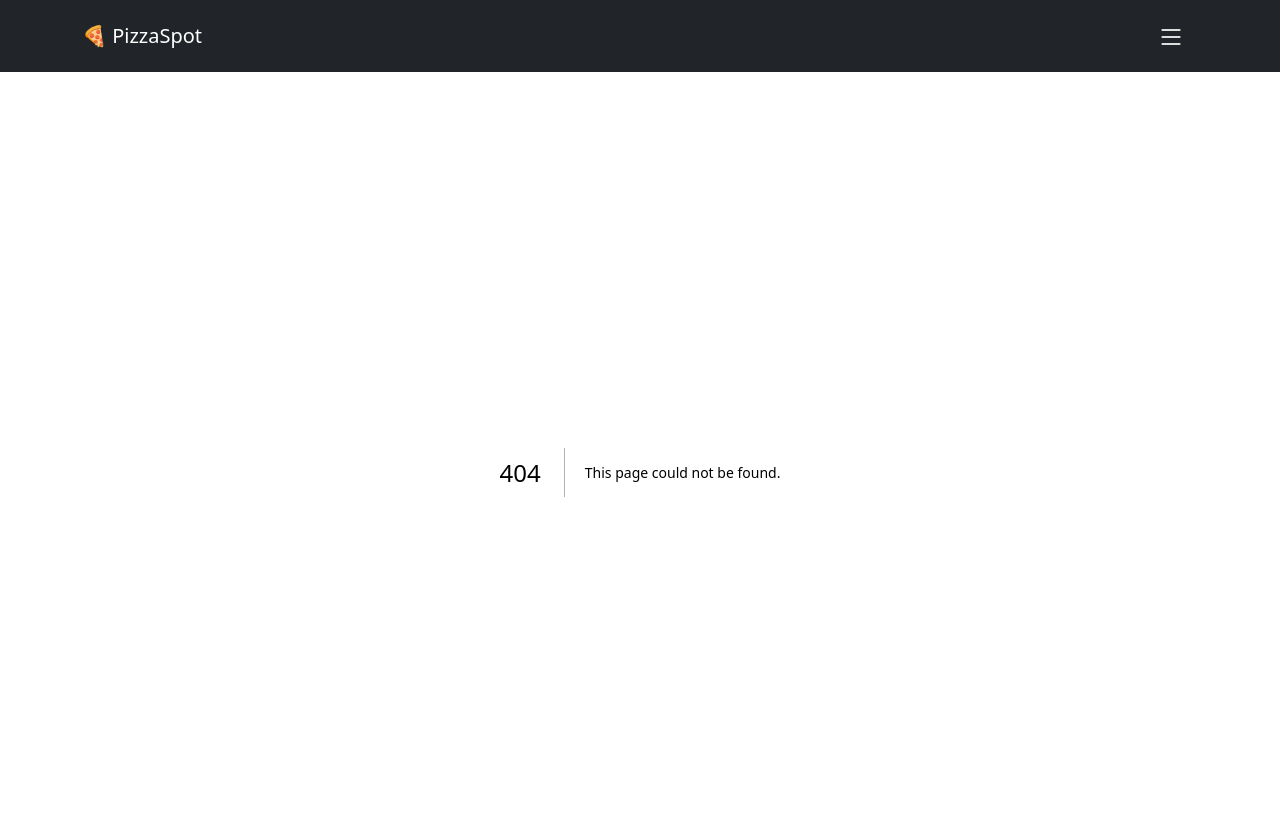
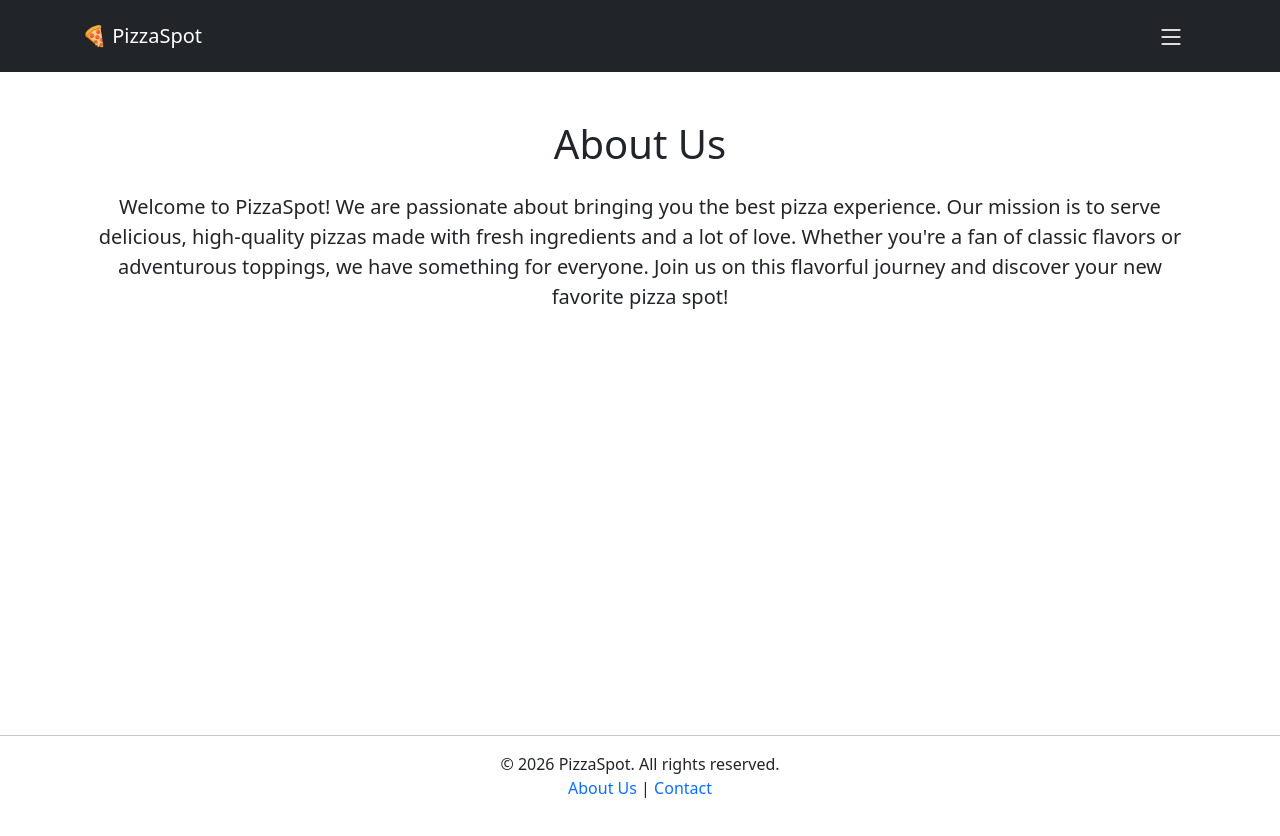
Before and after one commit to AndrewLG92/pizzaspot, a Next.js app: page /about-us in a window 1280 px wide. Before the commit this address had no page. Shown: the top 836 px of the page. After the commit the page ends 800 px from the top, so only its background shows below. Built offline with nearby package versions, Linux system fonts and the light colour scheme.

Commit message:
Added About Page changed Footer placement

```diff
--- /dev/null
+++ b/src/app/about-us/page.tsx
@@ -0,0 +1,12 @@
+'use client';
+
+export default function AboutUs() {
+  return (
+    <main className="container my-5">
+      <h1 className="text-center mb-4">About Us</h1>
+      <p className="lead text-center">
+        Welcome to PizzaSpot! We are passionate about bringing you the best pizza experience. Our mission is to serve delicious, high-quality pizzas made with fresh ingredients and a lot of love. Whether you&apos;re a fan of classic flavors or adventurous toppings, we have something for everyone. Join us on this flavorful journey and discover your new favorite pizza spot!
+      </p>
+    </main>
+  );
+}
--- a/src/app/components/Footer.tsx
+++ b/src/app/components/Footer.tsx
@@ -11,7 +11,7 @@ export default function Footer() {
       className="fixed-bottom">
         <hr />
         <div className="container text-center">
-          <p className="mb-0">© 2024 PizzaSpot. All rights reserved.</p>
+          <p className="mb-0">© 2026 PizzaSpot. All rights reserved.</p>
           <p className="mb-0">
             <Link href="/about" className="text-decoration-none">About Us</Link> |{' '}
             <Link href="/contact" className="text-decoration-none">Contact</Link>
--- a/src/app/components/Navbar.tsx
+++ b/src/app/components/Navbar.tsx
@@ -41,13 +41,13 @@ export default function Navbar() {
             <i className="bi bi-list fs-3"></i>
           </button>
           <ul className="dropdown-menu">
-            {['/', '/menu', '/about', '/contact'].map((path) => (
+            {['/', '/menu', '/about-us', '/contact'].map((path) => (
               <li key={path}>
                 <Link
                   href={path}
                   className={`dropdown-item ${pathname === path ? 'active' : ''}`}
                 >
-                  {path === '/' ? 'Home' : path.replace('/', '').replace(/^./, (s) => s.toUpperCase())}
+                  {path === '/' ? 'Home' : path.replace('/', '').replace('-', ' ').replace(/^./, (s) => s.toUpperCase())}
                 </Link>
               </li>
             ))}
--- a/src/app/layout.tsx
+++ b/src/app/layout.tsx
@@ -3,6 +3,7 @@ import { Geist, Geist_Mono } from "next/font/google";
 import "./globals.css";
 import 'bootstrap/dist/css/bootstrap.min.css';
 import BootstrapClient from "./components/BootstrapClient";
+import Footer from '@/app/components/Footer';
 
 import Navbar from './components/Navbar';
 
@@ -35,6 +36,7 @@ export default function RootLayout({
         <Navbar />
         {children}
         <BootstrapClient />
+        <Footer />
       </body>
     </html>
   );
--- a/src/app/menu/page.tsx
+++ b/src/app/menu/page.tsx
@@ -1,7 +1,7 @@
 'use client';
 
 //import { useCart } from '@/hooks/useCart';
-import { act, useState } from "react";
+import { useState } from "react";
 import Pizzas from "../components/Pizzas";
 import Beverages from "../components/Beverages";
 import Snacks from "../components/Snacks";
--- a/src/app/page.tsx
+++ b/src/app/page.tsx
@@ -1,7 +1,7 @@
 'use client';
 
 import Hero from '@/app/components/Hero';
-import Footer from '@/app/components/Footer';
+
 
 export default function Home() {
 
@@ -9,7 +9,6 @@ export default function Home() {
   return (
     <main>
       <Hero />
-      <Footer />
     </main>
   );
 }
```
